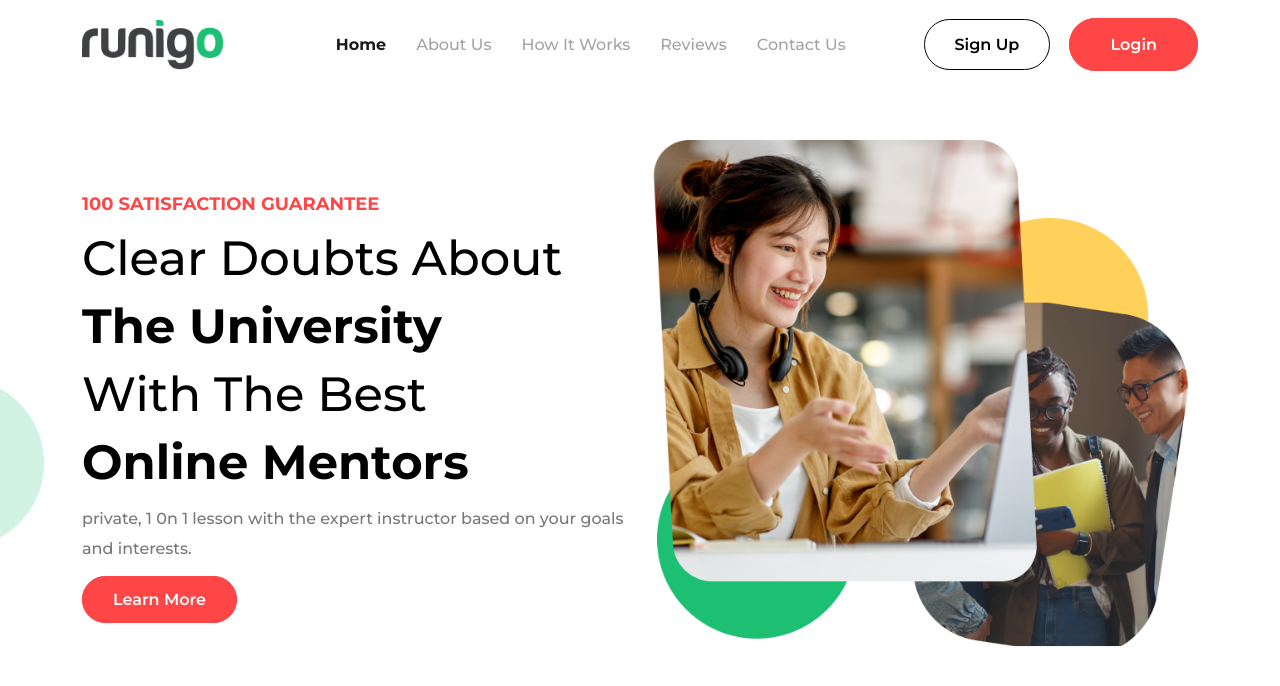
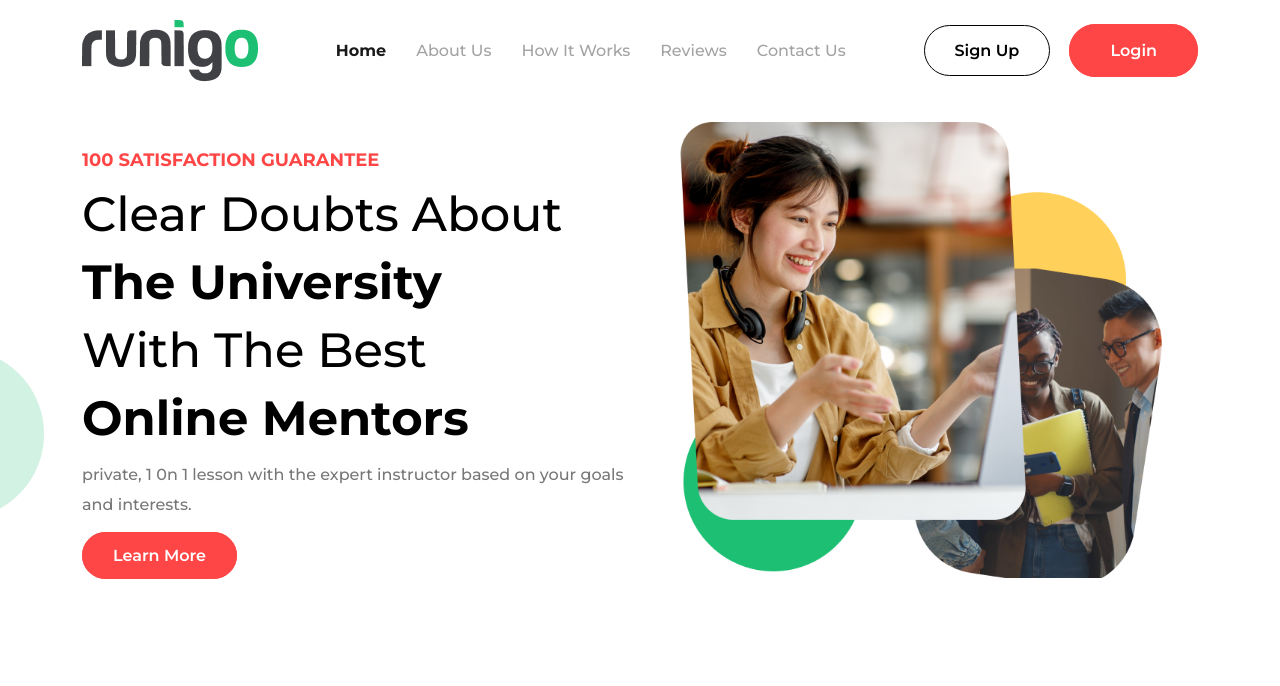
Before and after one commit to dev-rashidul/runigo, a plain HTML site: page index.html in a window 1280 px wide. Drawn offline with Linux system fonts and the light colour scheme.

Commit message:
Hero Section Done

```diff
--- a/assets/css/style.css
+++ b/assets/css/style.css
@@ -40,11 +40,6 @@ img {
 
 nav.navbar {
   padding: 20px 0;
-}
-
-.logo img {
-  max-width: 80%;
-  width: 100%;
 }
 
 .nav-link {
@@ -113,7 +108,7 @@ a.login:hover {
 /* Hero Section CSS Start */
 
 .hero-wrapper {
-  padding-top: 50px;
+  padding-top: 20px;
 }
 
 .hero-content h5 {
@@ -163,6 +158,10 @@ a.login:hover {
   border: 1px solid #ff4646;
 }
 
+.hero-img img {
+  max-width: 90%;
+}
+
 .hero-shape {
   position: absolute;
   top: 50%;
--- a/index.html
+++ b/index.html
@@ -94,7 +94,7 @@
                 </div>
               </div>
               <div class="col-md-6">
-                <div class="hero-img">
+                <div class="hero-img text-center">
                   <img src="assets/images/hero.png" alt="hero" />
                 </div>
               </div>
@@ -111,6 +111,16 @@
 
     <!-- Header Part HTML End -->
 
+    <!-- Main Part HTML Start -->
+
+    <main>
+      <!-- Talk Section HTML Start -->
+
+      <!-- Talk Section HTML End -->
+    </main>
+
+    <!-- Main Part HTML End -->
+
     <!-- Bootstrap JavaScript -->
     <script src="assets/js/bootstrap.min.js"></script>
 
```
Also changed, not shown: assets/images/caltech.png (added), assets/images/cambridge.png (added), assets/images/etc.png (added), assets/images/harvard.png (added), assets/images/imperial.png (added), assets/images/oxford.png (added), assets/images/stamford.png (added), assets/images/ucl.png (added).
